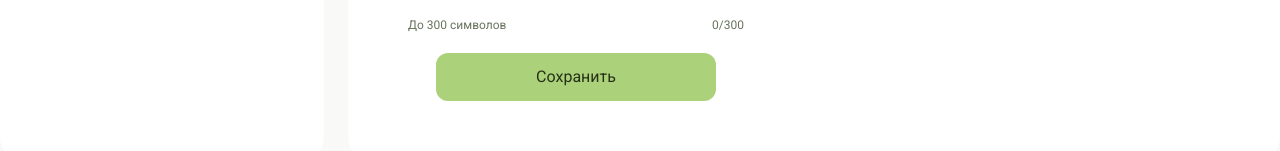
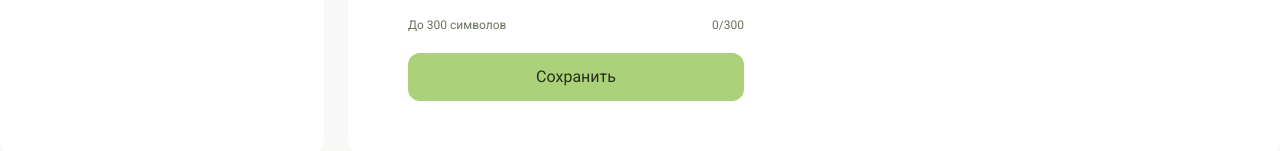
Before and after one commit to RepinDM/SkillSwap-static-demo, a React (Vite) app: page /profile in a window 1280 px wide. Shown: the part 1256-1407 px from the top of the page. Built offline with nearby package versions, Linux system fonts and the light colour scheme; no server answers.

Commit message:
style: adjust profile save button layout

```diff
--- a/src/pages/profile/sections/PersonalSection.module.scss
+++ b/src/pages/profile/sections/PersonalSection.module.scss
@@ -209,9 +209,7 @@
 
 .buttonRow {
   margin-top: 20px;
-  max-width: 280px;
-  margin-right: auto;
-  margin-left: auto;
+  width: 100%;
 }
 
 @media (max-width: 960px) {
@@ -233,7 +231,7 @@
   }
 
   .buttonRow {
-    max-width: none;
+    width: 100%;
   }
 
   .avatarWrap {
```
